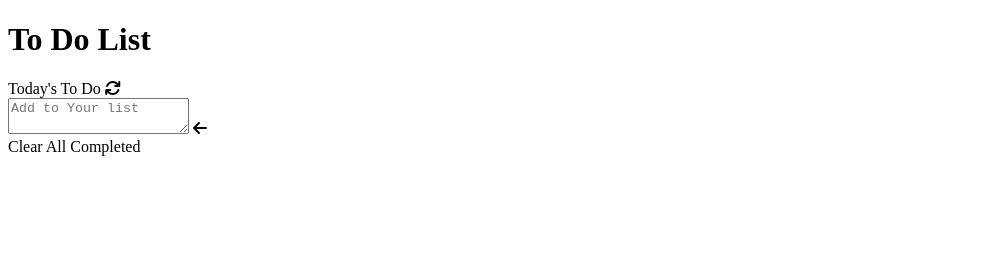
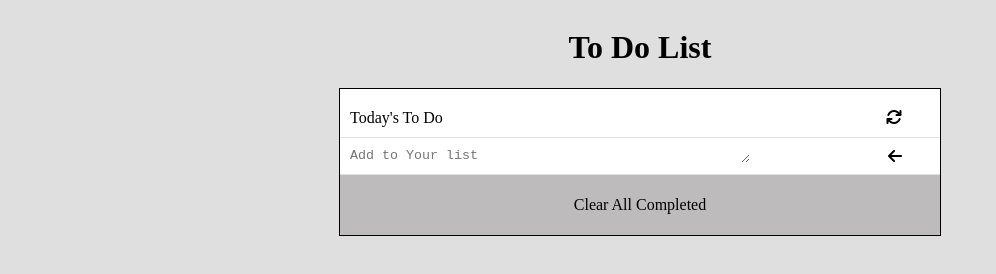
Before and after one commit to hammaazarok/to-do-list, a website built with webpack: page src/index.html in a window 1280 px wide. Shown: the whole page, without its empty margins (0-996 px from the left). Built offline with nearby package versions, Linux system fonts and the light colour scheme.

Commit message:
add style for html

```diff
--- a/src/index.css
+++ b/src/index.css
@@ -1,3 +1,80 @@
-h2{
-    color: red;
+body{
+    display: flex;
+    flex-direction: column;
+    background-color: #dfdfdf;
 }
+
+h1 {
+    text-align: center;
+}
+
+#to-do-list{
+    display: flex;
+    flex-direction: column;
+    align-content: center;
+    align-items: center;
+    align-self: center;
+    justify-self: center;
+    width: 600px;
+    border: 1px solid black;
+    background-color: #fff;
+    padding: 10px 0 0 0;
+}
+
+.line{
+    width: 100%;
+    border-bottom: 1px solid #e2dfdf;
+    margin: 0 0 !important;
+}
+
+#to-do-list > * {
+    align-self: flex-start;
+    margin: 10px
+}
+
+.header {
+    width: 92%;
+    display: flex;
+    justify-content: space-between;
+}
+.new-task {
+    width: 92%;
+    display: flex;
+    justify-content: space-between;
+}
+
+textarea {
+    border: 0;
+    width: 400px;
+    padding: 0;
+    margin: 0;
+    height: 15px;
+}
+textarea:focus{
+   outline: none;
+}
+.list-container{
+    width: 100%;
+    margin: 0 !important;
+}
+
+.list {
+    width: 91%;
+    display: flex;
+    justify-content: space-between;
+    margin: 10px
+}
+.list:focus {
+    background-color: rgb(248, 248, 178);
+}
+
+.clear {
+width: 100%;
+height:60px;
+display: flex;
+justify-content: center;
+align-items: center;
+background-color: rgb(189, 187, 187);
+margin: 0 !important;
+cursor: pointer;
+}
```
